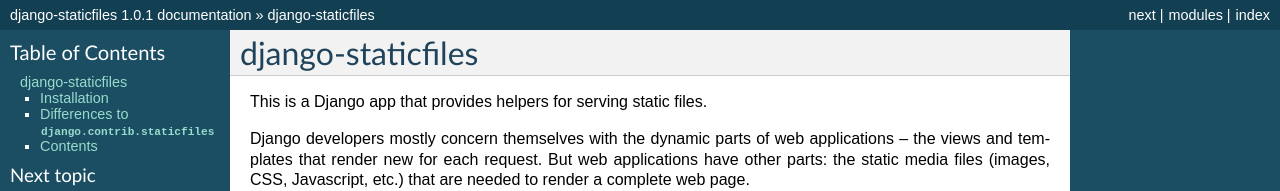
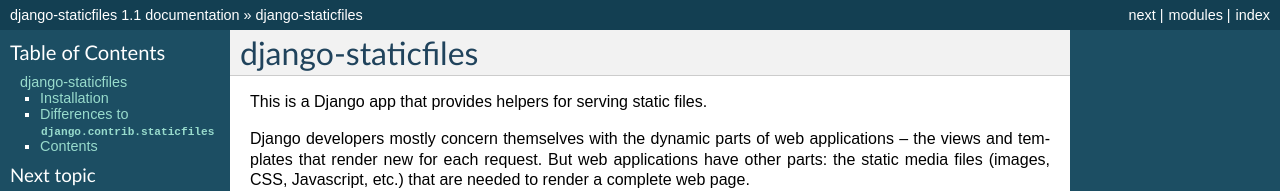
Before and after one commit to jezdez/django-staticfiles, a Sphinx documentation site: the page built from docs/index.rst, in a window 1280 px wide and 900 px high. Shown: the top 191 px of the window. Built offline with Sphinx 7.4.7, drawn with Linux system fonts in a browser that asks for light colours; some of the changed text lies outside the part shown.

Commit message:
Updated versions and author list.

```diff
--- a/docs/conf.py
+++ b/docs/conf.py
@@ -54,9 +54,9 @@
 # built documents.
 #
 # The short X.Y version.
-version = '1.0'
+version = '1.1'
 # The full version, including alpha/beta/rc tags.
-release = '1.0.1'
+release = '1.1'
 
 # The language for content autogenerated by Sphinx. Refer to documentation
 # for a list of supported languages.
--- a/staticfiles/__init__.py
+++ b/staticfiles/__init__.py
@@ -1,4 +1,4 @@
-VERSION = (1, 0, 1, "f", 0)  # following PEP 386
+VERSION = (1, 1, 0, "f", 0)  # following PEP 386
 DEV_N = None
 
 
```
Also changed, not shown: 1 other file.
